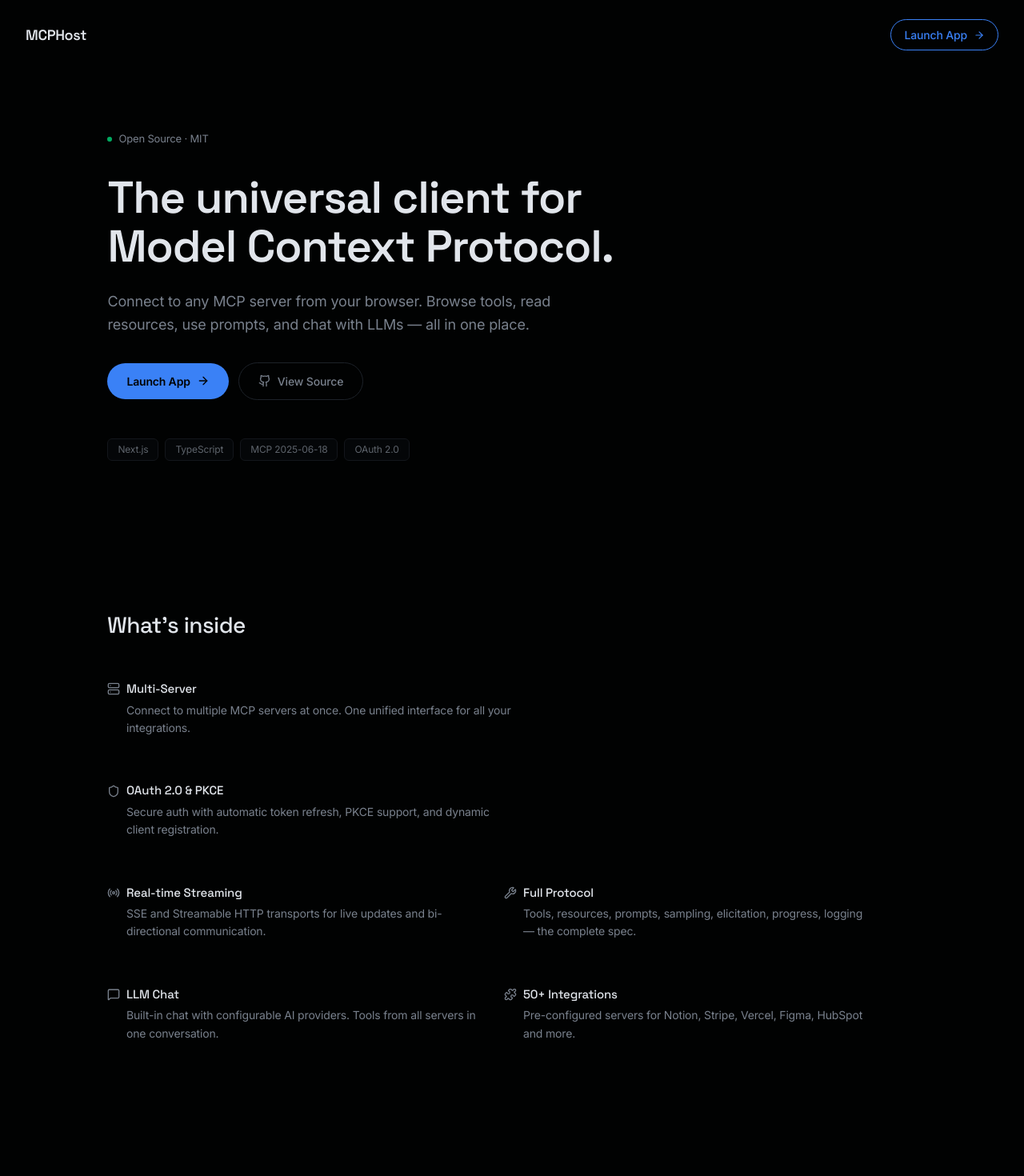
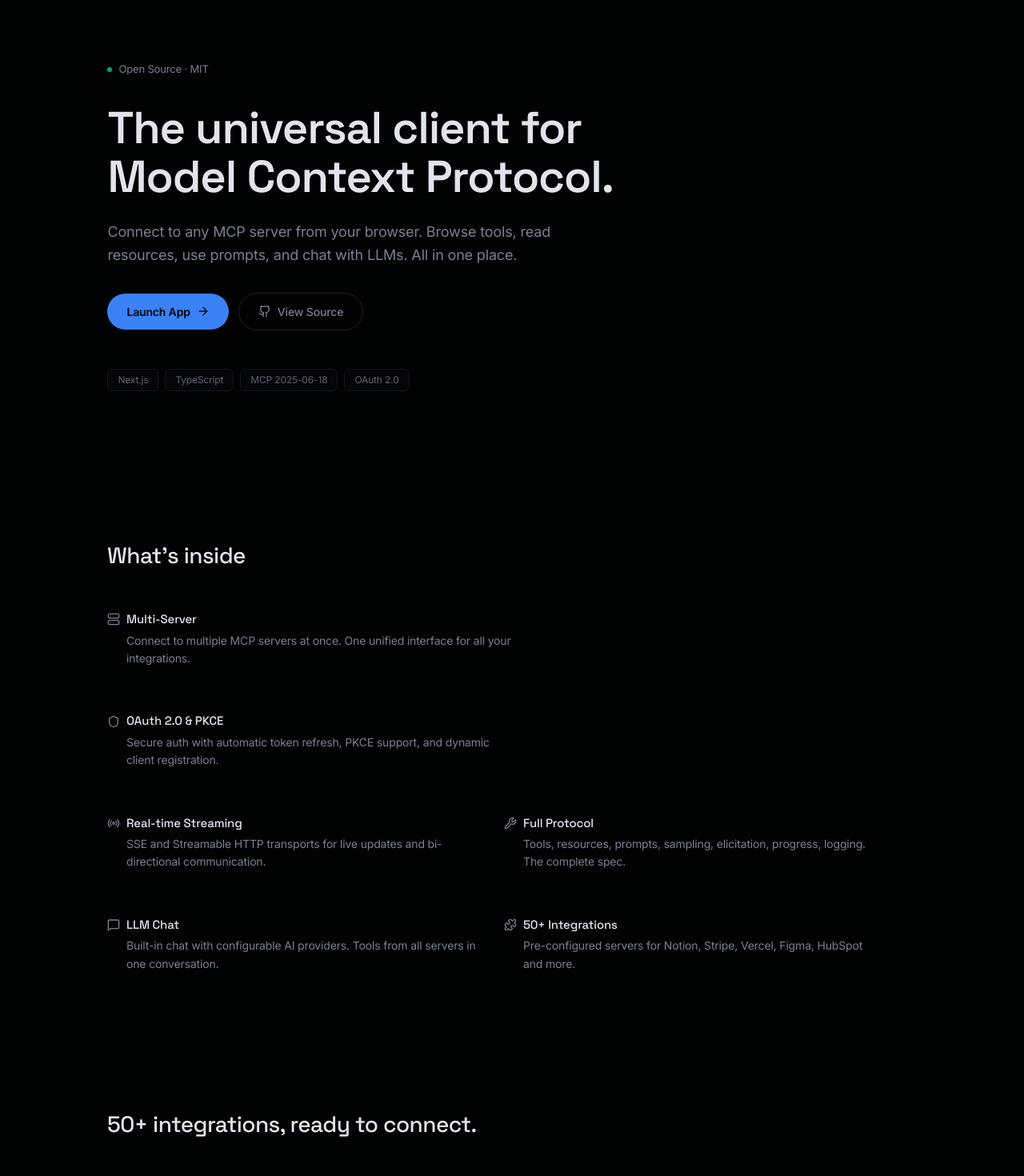
Before and after one commit to hemanth/mcp-web-client, a Next.js app: page / in a window 1280 px wide. Shown: the top 1470 px of the page at 80% size. Built offline with nearby package versions, Linux system fonts and the light colour scheme.

Commit message:
remove landing nav, replace em-dashes with periods

```diff
--- a/src/app/page.tsx
+++ b/src/app/page.tsx
@@ -30,7 +30,7 @@ const features = [
   {
     icon: Wrench,
     title: 'Full Protocol',
-    description: 'Tools, resources, prompts, sampling, elicitation, progress, logging — the complete spec.',
+    description: 'Tools, resources, prompts, sampling, elicitation, progress, logging. The complete spec.',
   },
   {
     icon: MessageSquare,
@@ -86,13 +86,7 @@ export default function LandingPage() {
     <div style={{ background: 'var(--color-paper)', color: 'var(--color-ink)', minHeight: '100vh', overflowX: 'hidden' }}>
       <a href="#main-content" className="sr-only focus:not-sr-only focus:absolute focus:z-[100] focus:p-4" style={{ background: 'var(--color-accent)', color: 'var(--color-paper)' }}>Skip to content</a>
 
-      {/* Nav — N9 Edge-aligned minimal */}
-      <nav className="landing-nav" aria-label="Main">
-        <span className="landing-nav-wordmark">MCPHost</span>
-        <Link href="/dashboard" className="landing-nav-cta">
-          Launch App <ArrowRight style={{ width: '0.875rem', height: '0.875rem' }} />
-        </Link>
-      </nav>
+
 
       <main id="main-content">
         {/* Hero — left-biased, functional, not showy */}
@@ -111,7 +105,7 @@ export default function LandingPage() {
           {/* Subtitle */}
           <p className="landing-subtitle">
             Connect to any MCP server from your browser. Browse tools, read resources,
-            use prompts, and chat with LLMs — all in one place.
+            use prompts, and chat with LLMs. All in one place.
           </p>
 
           {/* CTAs */}
```
